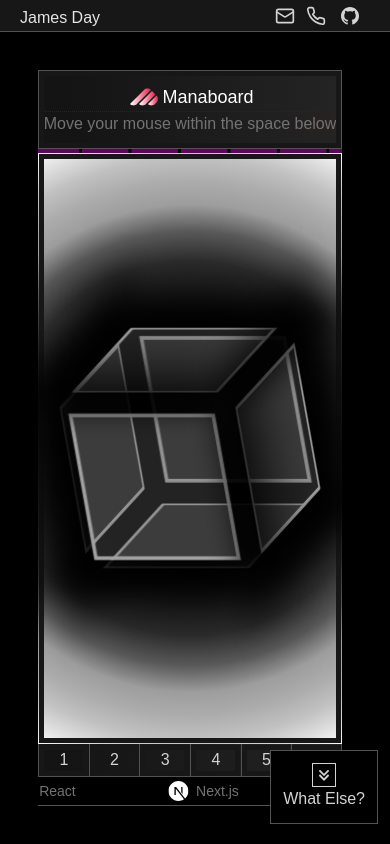
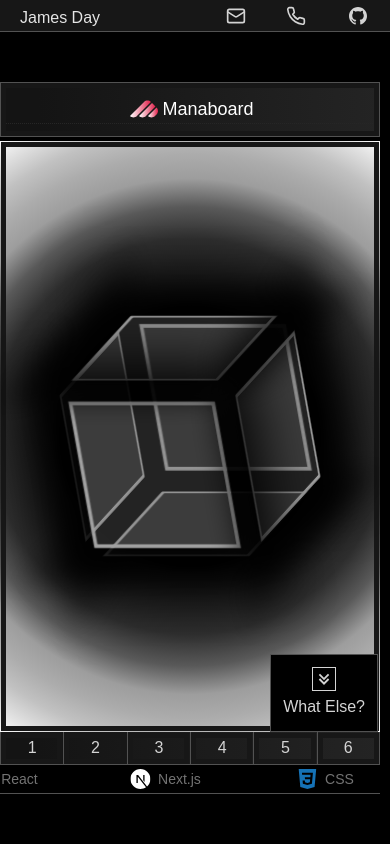
Before and after one commit to Beamzi/folio-site, a Next.js app: page / in a window 390 px wide. Built offline with nearby package versions, Linux system fonts and the light colour scheme; a web font is replaced by a local one.

Commit message:
now mobile responsive, cleaned up hover effects and copy ready for production

```diff
--- a/src/app/globals.css
+++ b/src/app/globals.css
@@ -241,10 +241,23 @@ body {
 .global-button-gradient-active {
   /* background: #3f5efb; */
   background: linear-gradient(91deg, #b45309 0%, #d946ef 100%);
-
   background-size: 100% 100%;
   background-position: center center;
   animation: 0.4s linear forwards global-button;
+}
+
+.global-button-gradient-active-vertical {
+  /* background: #3f5efb; */
+  background: linear-gradient(45deg, #b45309 0%, #d946ef 100%);
+  background-size: 100% 100%;
+  background-position: center center;
+  &:hover {
+    background: linear-gradient(130deg, #b45309 0%, #d946ef 100%);
+    background-size: 100% 100%;
+    background-position: center center;
+
+    animation: 0.4s linear forwards global-button-2;
+  }
 }
 
 .global-button-gradient:hover {
@@ -269,6 +282,27 @@ body {
   50% {
     background-size: 400% 400%;
     background-position: 150% 300%;
+  }
+  100% {
+    background-size: 100% 100%;
+    background-position: bottom right;
+    filter: brightness(1);
+  }
+}
+
+@keyframes global-button-2 {
+  0% {
+    opacity: 0;
+    background-size: 100% 100%;
+    background-position: top left;
+    filter: brightness(2);
+  }
+  30% {
+    opacity: 1;
+  }
+  50% {
+    background-size: 400% 400%;
+    background-position: 150% 130%;
   }
   100% {
     background-size: 100% 100%;
--- a/src/app/page.tsx
+++ b/src/app/page.tsx
@@ -16,7 +16,7 @@ export default function Page() {
   const mainRef = useRef<HTMLInputElement>(null);
 
   return (
-    <motion.main key={mainKey}>
+    <motion.main className="overflow-hidden" key={mainKey}>
       <HeaderTopBar />
       <motion.div
         className={`h-screen scale-98 absolute top-0 z-10000 pointer-events-none overflow-y-hidden ${
@@ -43,11 +43,13 @@ export default function Page() {
             setMainAnim(false);
           }, 500);
         }}
-        className="group transition-all duration-300 global-button-gradient show-feature-section border-1 flex flex-col p-3 bg-black items-center z-5000 fixed bottom-5 right-3 cursor-pointer"
+        className={`group transition-all duration-300 global-button-gradient show-feature-section border-1 flex flex-col p-3 bg-black items-center z-5000 fixed  ${
+          !showFeatureSection ? "bottom-28" : "bottom-5"
+        } sm:bottom-5 right-3 cursor-pointer`}
       >
         {showFeatureSection && (
           <>
-            <BiChevronsUp className="group-hover:scale-110 group-hover:text-amber-500 transition-all duration-300 w-6 h-6 border 1" />
+            <BiChevronsUp className="group-hover:scale-110 group-hover:text-amber-500 transition-all duration-300 w-6 h-6 border 1 mb-1.5" />
             <span className="group-hover:pt-3 group-hover:scale-105 transition-all duration-300">
               Back To Cube
             </span>
@@ -56,8 +58,8 @@ export default function Page() {
 
         {!showFeatureSection && (
           <>
-            <BiChevronsDown className="group-hover:scale-110 group-hover:text-amber-500 transition-all duration-300 w-6 h-6 border-1" />
-            <span className="group-hover:pt-3 group-hover:scale-105 transition-all duration-300">
+            <BiChevronsDown className="group-hover:scale-110 group-hover:text-amber-500 transition-all duration-300 w-6 h-6 border-1 mb-1" />
+            <span className="group-hover:pt-3 group-hover:scale-105 transition-all duration-300 0">
               What Else?
             </span>
           </>
--- /dev/null
+++ b/src/components/ColourShift.tsx
@@ -0,0 +1,59 @@
+"use Client";
+
+import React from "react";
+import { motion, MotionValue } from "motion/react";
+import { useTransform, useMotionTemplate } from "motion/react";
+
+interface Props {
+  mouseX: MotionValue;
+  mouseY: MotionValue;
+  isAnimating: boolean;
+}
+
+export default function ColourShift({ mouseX, mouseY, isAnimating }: Props) {
+  const mouseXMultiColor = useTransform(mouseX, (value) =>
+    Math.max(100, Math.min(250, value / 4))
+  );
+  const marqueeColor = useMotionTemplate`rgb(${mouseXMultiColor}, 2, 100)`;
+
+  const mouseXMulti = useTransform(mouseX, (value) => Math.ceil(value / 4));
+
+  const marquee = useMotionTemplate`-${mouseXMulti}%`;
+
+  const setletterSpacer = () => {
+    const transform = useTransform(mouseX, (value) => Math.max(10, value / 20));
+    const finalTransform = !isAnimating ? transform : mouseX.get();
+    return useMotionTemplate`${finalTransform}px`;
+  };
+  const letterSpacer = setletterSpacer();
+
+  const setWebkitStroke = () => {
+    const transform = useTransform(mouseX, (value) =>
+      Math.min(20, Math.max(10, value / 20))
+    );
+    const finalTransform = !isAnimating ? transform : mouseX.get();
+    return useMotionTemplate`${finalTransform}px`;
+  };
+  const webkitStroke = setWebkitStroke();
+
+  const getLettersForMovement = (letter: string) => {
+    const letters = Array(1000).fill(letter);
+    const spans = [];
+    for (let i = 0; i < 2; i++) {
+      spans[i] = (
+        <motion.span
+          key={i + 10}
+          className=""
+          style={{
+            letterSpacing: letterSpacer,
+            WebkitTextStroke: webkitStroke,
+          }}
+        >
+          {letters}
+        </motion.span>
+      );
+    }
+    return <>{spans}</>;
+  };
+  return <>{getLettersForMovement("I")}</>;
+}
--- a/src/components/HeaderTopBar.tsx
+++ b/src/components/HeaderTopBar.tsx
@@ -9,19 +9,22 @@ export default function HeaderTopBar() {
   const [showContactModal, setShowContactModal] = useState(false);
   return (
     <header className="h-8 w-full fixed items-center align-middle top-0 left-0 bg-neutral-900 text-neutral-200 border-b-1 border-neutral-600 z-300  flex justify-between ">
-      <p className="h-5 w-100  px-5">James Day</p>
-      <div className="w-50 h-7 flex items-end content-end  px-5">
+      <p className="sm:hidden h-5 px-5">James Day</p>
+      <p className="invisible sm:visible absolute sm:relative h-5 px-5">
+        James Day - Frontend Developer (Full-Stack Capable){" "}
+      </p>
+      <div className="h-7 flex [&>*]:px-5  ">
         <button
           onClick={() => setShowContactModal(true)}
           className="group w-full h-full flex align-middle text-center content-center items-center"
         >
-          <LuMail className="cursor-pointer group-hover:scale-120 group-hover:mr-5 transition-all group-hover:text-amber-500 duration-300 w-5 h-5" />
+          <LuMail className="cursor-pointer group-hover:scale-120  transition-all group-hover:text-amber-500 duration-300 w-5 h-5" />
         </button>
         <button
           onClick={() => setShowContactModal(true)}
           className="cursor-pointer group w-full h-full flex align-middle text-center content-center items-center"
         >
-          <LuPhone className="group-hover:scale-120 group-hover:mr-5 transition-all group-hover:text-amber-500 duration-300 w-5 h-5" />
+          <LuPhone className="group-hover:scale-120  transition-all group-hover:text-amber-500 duration-300 w-5 h-5" />
         </button>
 
         <a
@@ -30,7 +33,7 @@ export default function HeaderTopBar() {
           target="ublank"
           className="group flex content-center items-center align-middle  w-full h-full"
         >
-          <LiaGithub className="cursor-pointer group-hover:scale-120 group-hover:mr-5 transition-all group-hover:text-amber-500 duration-300 w-6 h-6" />
+          <LiaGithub className="cursor-pointer group-hover:scale-120  transition-all group-hover:text-amber-500 duration-300 w-6 h-6" />
         </a>
       </div>
       <ContactModal
--- a/src/components/HeroSection.tsx
+++ b/src/components/HeroSection.tsx
@@ -41,6 +41,15 @@ const featureTitlesShort = [
   "Analytics",
 ];
 
+const staticValues = [
+  [360, 360],
+  [360, 360],
+  [360, 270],
+  [360, 450],
+  [270, 360],
+  [450, 360],
+];
+
 export default function HeroSection() {
   const topWidth = 80;
   const topHeight = 80;
@@ -53,8 +62,6 @@ export default function HeroSection() {
   const [switchFace, setSwitchFace] = useState(true);
   const [faceIndex, setFaceIndex] = useState(10);
   const [isAnimating, setIsAnimating] = useState(true);
-
-  const [isWindowWidthChanging, setIsWindowWidthChanging] = useState(0);
 
   const currentFeature = manaboardProjectData[faceIndex];
 
@@ -89,72 +96,15 @@ export default function HeroSection() {
     }
   }, [revealKey, textKey]);
 
-  useMotionValueEvent(wheelUncap, "change", (latest) => {
-    console.log("wheelscale changed to", latest);
-  });
+  const template = useMotionTemplate`${wheelUncap}% 20%`;
 
-  const staticValues = [
-    [360, 360],
-    [360, 360],
-    [360, 270],
-    [360, 450],
-    [270, 360],
-    [450, 360],
-  ];
-
-  const template = useMotionTemplate`${wheelUncap}% 20%`;
-  const mouseXMulti = useTransform(mouseX, (value) => Math.ceil(value / 4));
-
-  const mouseXMultiColor = useTransform(mouseX, (value) =>
-    Math.max(100, Math.min(250, value / 4))
-  );
-
-  const marqueeColor = useMotionTemplate`rgb(${mouseXMultiColor}, 2, 100 )`;
-
-  const marquee = useMotionTemplate`-${mouseXMulti}%`;
-
-  const setletterSpacer = () => {
-    const transform = useTransform(mouseX, (value) => Math.max(10, value / 20));
-    const finalTransform = !isAnimating ? transform : mouseX.get();
-    return useMotionTemplate`${finalTransform}px`;
-  };
-  const letterSpacer = setletterSpacer();
-
-  const setWebkitStroke = () => {
-    const transform = useTransform(mouseX, (value) =>
-      Math.min(20, Math.max(10, value / 20))
-    );
-    const finalTransform = !isAnimating ? transform : mouseX.get();
-    return useMotionTemplate`${finalTransform}px`;
-  };
-  const webkitStroke = setWebkitStroke();
-
-  const getLettersForMovement = (letter: string) => {
-    const letters = Array(1000).fill(letter);
-    const spans = [];
-    for (let i = 0; i < 2; i++) {
-      spans[i] = (
-        <motion.span
-          key={i + 10}
-          className=""
-          style={{
-            letterSpacing: letterSpacer,
-            WebkitTextStroke: webkitStroke,
-          }}
-        >
-          {letters}
-        </motion.span>
-      );
-    }
-    return <>{spans}</>;
-  };
   return (
     <>
       <section className="h-screen relative flex justify-center items-center">
         {/* beware mt-8  */}
         <section
-          style={{ width: `${topWidth}%` }}
-          className={`overflow-hidden whitespace-nowrap min-h-0 mt-8 `}
+          // style={{ width: `${topWidth}%` }}
+          className={`overflow-hidden whitespace-nowrap min-h-0 mt-8 sm:w-[80%] `}
         >
           <div
             className="h-full min-h-0 py-3 border-1
@@ -197,19 +147,19 @@ export default function HeroSection() {
                 className=" border-l-3  border-red-400  opacity-90 text-reveal-extra z-100 h-full -top-1 -right-0 absolute w-full "
               ></motion.div>
 
-              <motion.p className="tracking-normal   text-neutral-500 z-11 relative">
+              <p className="invisible sm:visible sm:relative absolute tracking-normal   text-neutral-500 z-11 ">
                 Move your mouse within the space below
-              </motion.p>
+              </p>
             </div>
           </div>
 
           <motion.div
-            style={{ x: marquee, color: marqueeColor }}
+            // style={{ x: marquee, color: marqueeColor }}
             animate={{ x: [0, "-50%"] }}
             transition={{ duration: 10, repeat: Infinity, ease: "linear" }}
             className="w-full inline-flex relative -z-10 "
           >
-            {getLettersForMovement("I")}
+            {/* {getLettersForMovement("I")} */}
           </motion.div>
           {/* problema area */}
           <motion.div
@@ -287,10 +237,10 @@ export default function HeroSection() {
               }
               transition={{ duration: 0.6 }}
               onWheel={(e) => {
-                const current = wheelScale.get();
-                const delta = e.deltaY / 2000;
-                wheelScale.set(Math.max(0.2, Math.min(2, current + delta)));
-                wheelUncap.set(e.deltaY);
+                // const current = wheelScale.get();
+                // const delta = e.deltaY / 2000;
+                // wheelScale.set(Math.max(0.2, Math.min(2, current + delta)));
+                // wheelUncap.set(e.deltaY);
               }}
               style={{
                 rotateX: isCubeFaceClicked ? staticMousePosition[0] : mouseX,
@@ -366,9 +316,11 @@ export default function HeroSection() {
                   // setFaceIndex(10);
                 }}
                 key={index}
-                className={`face-1 cursor-pointer hover:pr-10 px-2 global-button-gradient transition-all w-1/6 duration-100 py-1 border-b-1 outline-standard border-l-1 ${
-                  index === 5 && "border-r-1"
-                }`}
+                className={`face-1 cursor-pointer hover:pr-10 px-2 global-button-gradient
+                  transition-all w-1/6 duration-100 py-1 border-b-1 outline-standard border-l-1 ${
+                    faceIndex === index &&
+                    "global-button-gradient-active pr-10 px-2 "
+                  } ${index === 5 && "border-r-1"}`}
               >
                 <span className="invisible absolute sm:visible sm:relative ">{`${featureTitlesShort[index]}`}</span>
                 <span className="sm:hidden ">{`${index + 1}`}</span>
```
Also changed, not shown: src/components/CubeFeatureSection.tsx (+4 -11 lines), src/components/Header.tsx (deleted, +0 -20 lines), src/components/SingleFeature.tsx (+5 -5 lines), src/data/manaboard-project-data.ts (+13 -15 lines).
